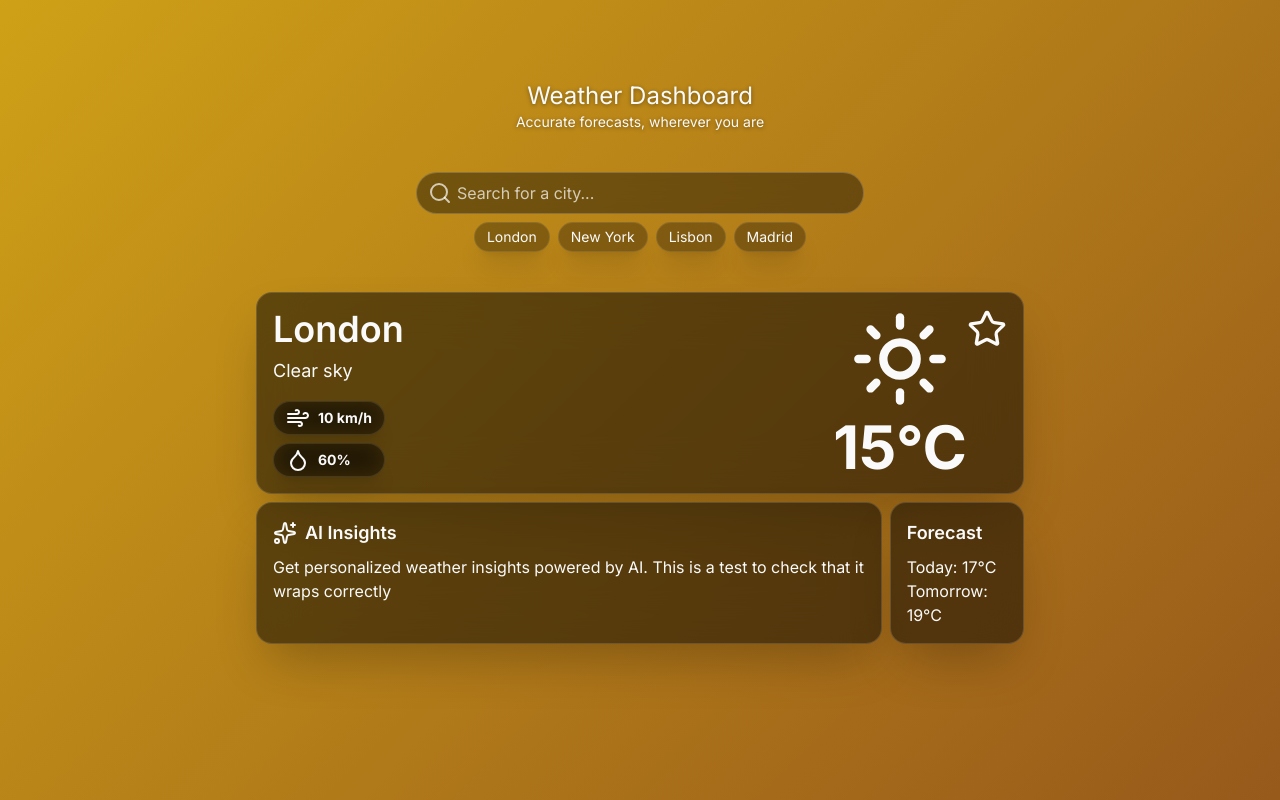
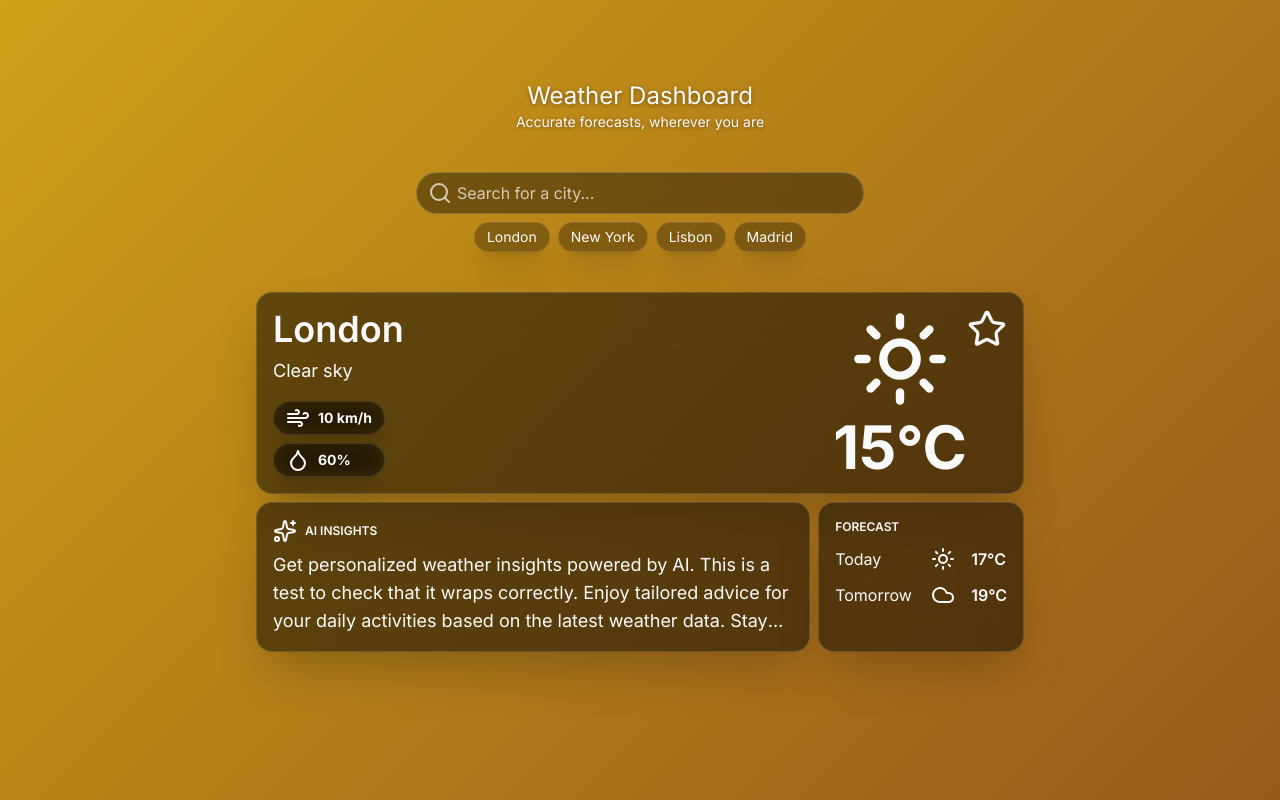
Before and after one commit to jsjf93/WeatherDashboard, a React (Vite) app in the folder WeatherDashboard.Web/: page / in a window 1280 px wide. Built offline with nearby package versions, Linux system fonts and the light colour scheme.

Commit message:
Styling improvements

```diff
--- a/WeatherDashboard.Web/src/App.tsx
+++ b/WeatherDashboard.Web/src/App.tsx
@@ -146,22 +146,34 @@ function App() {
 
         <div className="w-full max-w-3xl mx-auto flex gap-2">
           <Card>
-            <h2 className="text-lg font-semibold mb-2 ">
+            <h2 className="text-xs font-semibold mb-2 uppercase">
               <span className="flex items-center gap-2">
                 <Sparkles /> AI Insights
               </span>
             </h2>
-            <p className="w-full">
+            <p className="w-full text-lg line-clamp-3">
               Get personalized weather insights powered by AI. This is a test to
-              check that it wraps correctly
+              check that it wraps correctly. Enjoy tailored advice for your
+              daily activities based on the latest weather data. Stay ahead of
+              changing conditions with our smart recommendations. Whether you're
+              planning outdoor adventures or daily commutes, our AI insights
+              have got you covered.
             </p>
           </Card>
 
           <Card>
-            <div className="flex flex-col ">
-              <h2 className="text-lg font-semibold mb-2">Forecast</h2>
-              <span>Today: 17°C</span>
-              <span>Tomorrow: 19°C</span>
+            <div className="flex flex-col gap-3">
+              <h2 className="text-xs font-semibold uppercase">Forecast</h2>
+              <div className="flex items-center gap-4 whitespace-nowrap">
+                <span className="w-20">Today</span>
+                <Sun size={24} className="shrink-0" />
+                <span className="font-semibold">17°C</span>
+              </div>
+              <div className="flex items-center gap-4 whitespace-nowrap">
+                <span className="w-20">Tomorrow</span>
+                <Cloud size={24} className="shrink-0" />
+                <span className="font-semibold">19°C</span>
+              </div>
             </div>
           </Card>
         </div>
--- a/WeatherDashboard.Web/src/components/Tag.tsx
+++ b/WeatherDashboard.Web/src/components/Tag.tsx
@@ -10,7 +10,8 @@ export function Tag({ label, onClick }: TagProps) {
 
   return (
     <Component
-      className="rounded-full glass px-3 py-1 text-sm"
+      className="rounded-full glass px-3 py-1 text-sm data-[isButton='true']:cursor-pointer hover:brightness-95 transition"
+      data-isButton={!!onClick}
       onClick={onClick}
     >
       {label}
```
